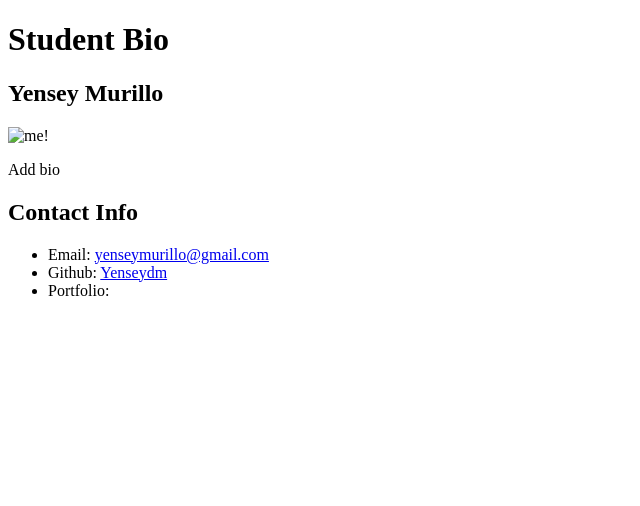
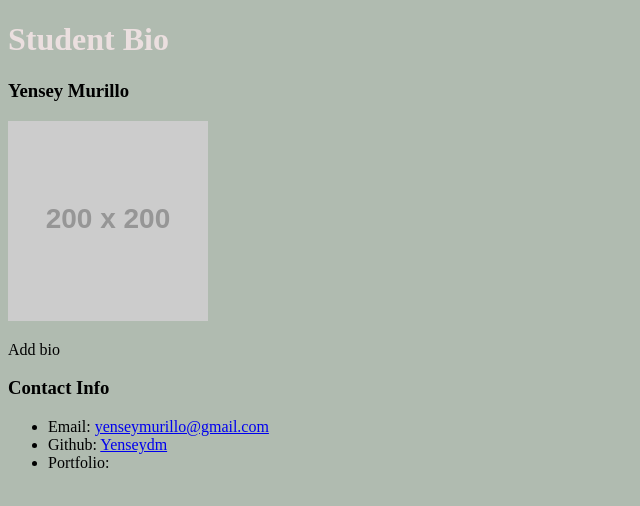
Before and after one commit to Yenseydm/bio, a plain HTML site: page index.html in a window 1280 px wide. Shown: the whole page, without its empty margins (0-640 px from the left). Drawn offline with Linux system fonts and the light colour scheme; placeholder pictures from the web are drawn by us.

Commit message:
style added

```diff
--- a/index.html
+++ b/index.html
@@ -1,6 +1,7 @@
 <!DOCTYPE html>
 <html>
     <head>
+        <link rel="stylesheet" type="text/css" href="style.css">
         <title> Student Bio</title>
     </head>
 
@@ -8,18 +9,18 @@
 
         <h1> Student Bio</h1>
 
-        <h2>Yensey Murillo</h2>
+        <h3>Yensey Murillo</h2>
 
 
         <!-- Adding image of myself-->
-        <img src="" height="200" width="200" alt="me!">
+        <img src="https://placehold.it/200x200" height="200" width="200" alt="me!">
         <br>
 
         <!-- Adding Bio -->
         <p> Add  bio</p>
 
         <!-- contact info -->
-        <h2> Contact Info</h2>
+        <h3> Contact Info</h2>
 
         <ul>
             <li>Email: <a href="mailto:yenseymurillo@gmail.com? subject=subject text">yenseymurillo@gmail.com</a>  </li>
--- a/style.css
+++ b/style.css
@@ -0,0 +1,10 @@
+body {
+
+    background-color: rgb(176, 187, 176);
+}
+
+h1 {
+color: rgb(235, 223, 223);
+font-family: ;
+
+}
```
